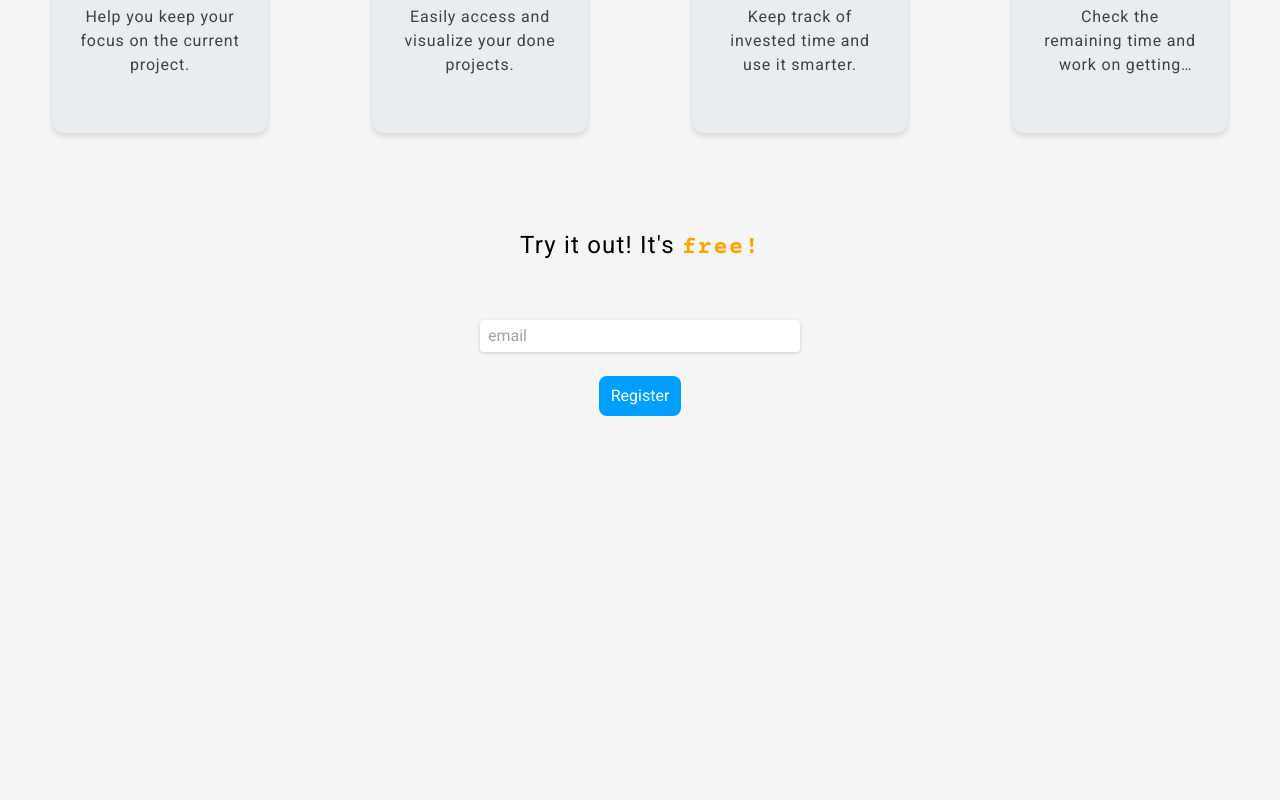
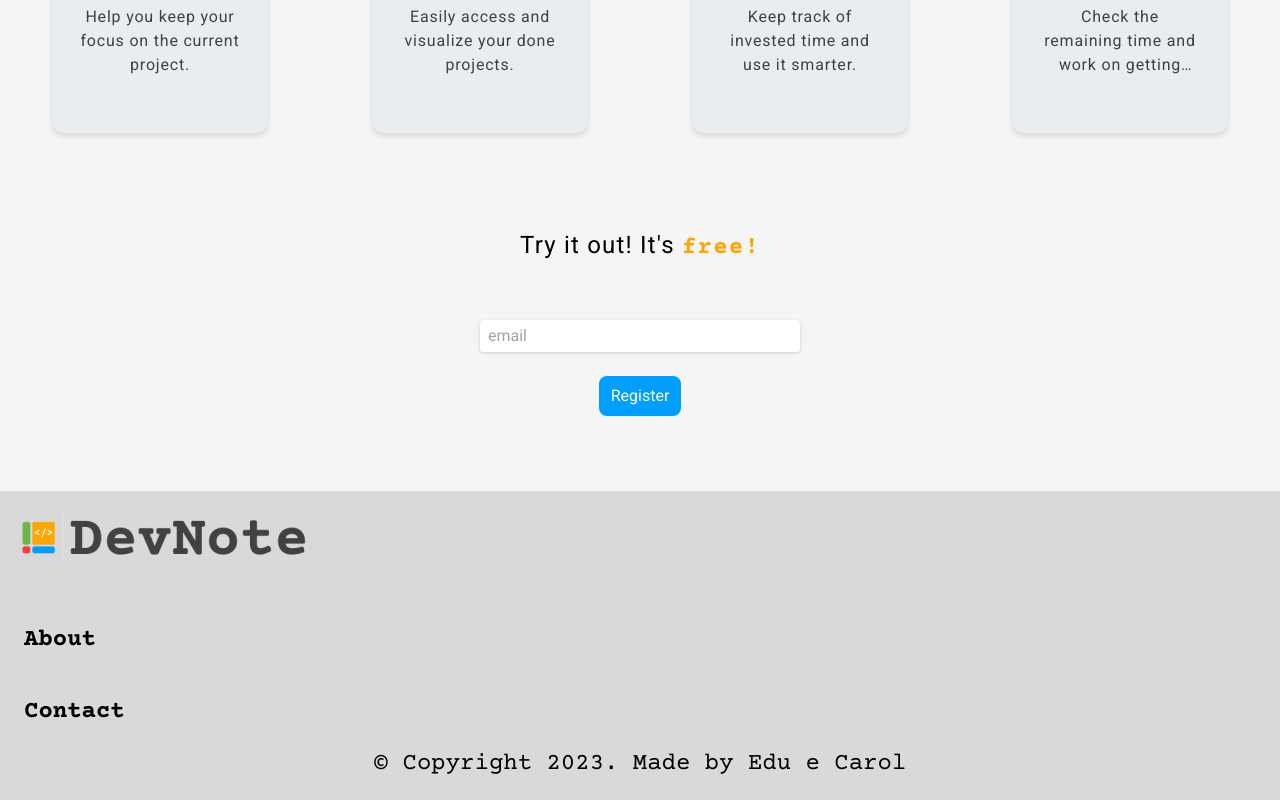
Before and after one commit to edukaki/devlist, a React (Create React App) app: page / in a window 1280 px wide. Shown: the part 1281-2081 px from the top of the page. Built offline with nearby package versions, Linux system fonts and the light colour scheme; no server answers.

Commit message:
style: uncomment footer component

```diff
--- a/src/Layout/Layout.js
+++ b/src/Layout/Layout.js
@@ -1,4 +1,5 @@
 import { Outlet } from "react-router-dom"
+import Footer from "../components/Footer"
 import Navbar from "../components/Navbar"
 
 const Layout = () => {
@@ -6,7 +7,7 @@ const Layout = () => {
         <>
             <Navbar />
             <Outlet />
-            {/* <Footer /> */}
+            <Footer />
         </>
     )
 }
```
